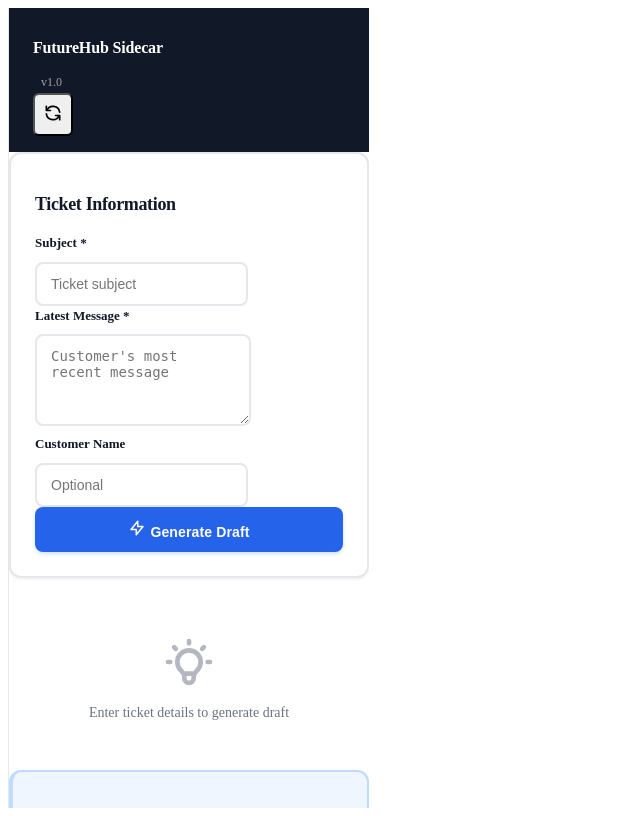
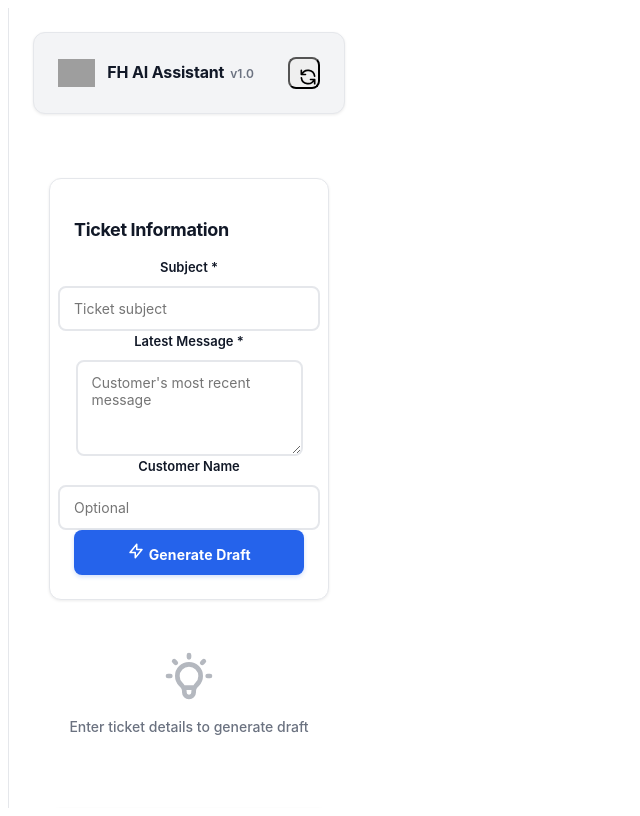
Before and after one commit to chrisrivero-dev/futurehub-sidecar, a Flask app: page /sidecar/ in a window 1280 px wide. Shown: the whole page, without its empty margins (0-640 px from the left). Run offline with Flask 3, Linux system fonts and the light colour scheme; grey boxes are pictures that could not be loaded.

Commit message:
UI: align sidecar header with cards, fix logo, refine header + reset button

```diff
--- a/static/css/ai_sidecar.css
+++ b/static/css/ai_sidecar.css
@@ -15,6 +15,12 @@
   --color-text: #111827;
   --color-text-secondary: #374151;
   --color-text-muted: #6b7280;
+  /* ===== Typography: Inter (Primary UI Font) ===== */
+  #ai-assistant-panel,
+  #ai-assistant-panel * {
+    font-family: "Inter", -apple-system, BlinkMacSystemFont, "Segoe UI", Roboto,
+      Helvetica, Arial, sans-serif;
+  }
 
   /* Typography - Larger, bolder scale */
   --font-size-base: 14px;
@@ -54,19 +60,53 @@ body {
   -webkit-font-smoothing: antialiased;
 }
 
-/* ===== Section Cards - More Prominent ===== */
+/* ===== Section Cards — Unified Stack (Embedded Sidecar) ===== */
 .section-card {
   background: var(--color-surface);
-  border: 2px solid var(--color-border);
+  border: 1px solid var(--color-border);
   border-radius: var(--radius-lg);
+
   padding: var(--spacing-lg);
-  margin-bottom: var(--spacing-lg);
+  margin: var(--spacing-lg);
+
   box-shadow: var(--shadow-card);
-  transition: box-shadow 0.2s;
 }
 
 .section-card:hover {
   box-shadow: var(--shadow-card-hover);
+}
+/* ===============================
+   Sidecar Header — SINGLE SOURCE OF TRUTH
+   =============================== */
+
+.sidecar-header {
+  background: #f3f4f6;
+  border-bottom: 1px solid #e5e7eb;
+
+  padding: var(--spacing-lg);
+  border-radius: var(--radius-lg);
+
+  box-shadow: var(--shadow-card);
+}
+
+.sidecar-header .header-content {
+  display: flex;
+  align-items: center;
+  gap: 12px;
+}
+
+.sidecar-header h1 {
+  margin: 0;
+  font-size: 16px;
+  font-weight: 700;
+  color: #111827; /* BLACK */
+  letter-spacing: -0.01em;
+}
+
+.sidecar-header .header-version {
+  font-size: 12px;
+  font-weight: 600;
+  color: #6b7280;
 }
 
 /* ===== Section Headers - Bold & Unmistakable ===== */
@@ -90,26 +130,23 @@ body {
 .section-header .section-title {
   margin-bottom: 0;
 }
+/* ===============================
+   Sidecar Header — AidKit-style
+   =============================== */
 
-/* ===== Header ===== */
-.sidecar-header {
-  background: var(--color-text);
-  border-bottom: none;
-  padding: var(--spacing-md) var(--spacing-lg);
+/* ===== Form Group Layout (Center Inputs, Keep Text Readable) ===== */
+.form-group {
+  display: flex;
+  flex-direction: column;
+  align-items: center; /* centers Subject + Customer Name */
+  text-align: left; /* text inside stays readable */
 }
-
-.header-content h1 {
-  font-size: var(--font-size-lg);
-  font-weight: var(--weight-bold);
-  color: white;
-  letter-spacing: -0.01em;
-}
-
-.header-version {
-  font-size: var(--font-size-xs);
-  color: rgba(255, 255, 255, 0.6);
-  margin-left: var(--spacing-xs);
-  font-weight: var(--weight-medium);
+/* ===== Form Group Layout (Center Inputs) ===== */
+.form-group {
+  display: flex;
+  flex-direction: column;
+  align-items: center; /* ← THIS is what centers the fields */
+  text-align: left;
 }
 
 /* ===== Forms - Larger, More Confident ===== */
@@ -119,6 +156,12 @@ body {
   color: var(--color-text);
   margin-bottom: var(--spacing-xs);
   display: block;
+}
+/* Center single-line inputs without stretching full width */
+.form-group input[type="text"],
+.form-group input[type="email"] {
+  width: 100%;
+  max-width: 260px;
 }
 
 .form-group input,
@@ -892,6 +923,14 @@ body {
 /* ============================================
    6. GENERAL HIERARCHY REFINEMENTS
    ============================================ */
+/* Re-unify card stack spacing */
+.sidecar-content > .section-card {
+  margin-bottom: var(--spacing-md);
+}
+
+.sidecar-content > .section-card:last-child {
+  margin-bottom: 0;
+}
 
 /* Strengthen visual separation between major sections */
 .section-card + .section-card {
@@ -1068,14 +1113,47 @@ textarea:focus-visible {
     transform: rotate(360deg);
   }
 }
-/* Widget (embedded) mode */
+/* ===============================
+   Widget (embedded) mode — CLEAN
+   =============================== */
+/* ===============================
+   Widget (embedded) mode — FINAL
+   =============================== */
+
 #ai-assistant-panel.sidecar-embedded {
-  width: 360px; /* typical Help Scout / Freshdesk */
+  width: 360px; /* Help Scout / Freshdesk width */
   max-width: 100%;
-  height: 100vh;
-  overflow-y: auto;
+  height: 100vh; /* Anchor the widget */
+  display: flex; /* REQUIRED for internal scroll */
+  flex-direction: column;
   background: var(--color-surface);
   border-left: 1px solid var(--color-border);
+}
+
+/* Structural container */
+.sidecar-container {
+  display: flex;
+  flex-direction: column;
+}
+
+/* Main scroll area */
+.sidecar-content {
+  padding: var(--spacing-md);
+}
+
+/* Inner container holds the scroll */
+.sidecar-container {
+  display: flex;
+  flex-direction: column;
+  height: 100%;
+}
+
+/* THIS is where scrolling belongs */
+.sidecar-content {
+  flex: 1;
+  overflow-y: auto;
+  -webkit-overflow-scrolling: touch;
+  padding-bottom: 24px;
 }
 
 /* Full page mode (optional, dev only) */
@@ -1333,3 +1411,77 @@ button[aria-expanded="true"] .dropdown-caret {
 .auto-send-status.warning {
   color: #d97706;
 }
+.header-content {
+  display: flex;
+  align-items: center;
+  gap: 12px;
+}
+
+.header-logo {
+  height: 28px;
+  width: auto;
+  flex-shrink: 0;
+}
+
+.header-text {
+  display: flex;
+  align-items: baseline;
+  gap: 6px;
+}
+/* ===============================
+   Sidecar Header — MATCH SECTION CARDS
+   =============================== */
+
+.sidecar-header {
+  background: #f3f4f6;
+  border: 1px solid var(--color-border);
+  border-radius: var(--radius-lg);
+
+  padding: var(--spacing-lg);
+  margin: var(--spacing-lg);
+  margin-bottom: var(--spacing-lg);
+
+  box-shadow: var(--shadow-card);
+
+  display: flex;
+  align-items: center;
+}
+.header-content {
+  display: flex;
+  align-items: center;
+  gap: 12px;
+}
+
+.header-logo {
+  height: 28px;
+  width: auto;
+  flex-shrink: 0;
+}
+
+.header-text {
+  display: flex;
+  align-items: baseline;
+  gap: 6px;
+}
+
+.sidecar-header h1 {
+  margin: 0;
+  font-size: 16px;
+  font-weight: 700;
+  color: #111827;
+}
+
+.header-version {
+  font-size: 12px;
+  font-weight: 600;
+  color: #6b7280;
+}
+.btn-icon {
+  width: 32px;
+  height: 32px;
+  font-size: 16px;
+
+  margin-left: auto;
+
+  border-radius: 8px;
+}
--- a/templates/ai_sidecar.html
+++ b/templates/ai_sidecar.html
@@ -1,5 +1,5 @@
 <!-- templates/ai_sidecar.html -->
-<!doctype html>
+<!DOCTYPE html>
 <html lang="en">
   <head>
     <meta charset="UTF-8" />
@@ -17,9 +17,17 @@
         <!-- Header -->
         <header class="sidecar-header">
           <div class="header-content">
-            <h1>FutureHub Sidecar</h1>
-            <span class="header-version">v1.0</span>
+            <img
+              src="{{ url_for('static', filename='img/futurehub_logo_dark.png') }}"
+              alt="FutureHub"
+              class="header-logo"
+            />
+            <div class="header-text">
+              <h1>FH AI Assistant</h1>
+              <span class="header-version">v1.0</span>
+            </div>
           </div>
+
           <button id="reset-btn" class="btn-icon" title="Reset">
             <svg
               class="icon"
@@ -161,11 +169,19 @@
                 </div>
               </div>
               <div class="metric-explainer">
-                <p><strong>Confidence</strong> — How certain the AI is that this response matches the customer’s intent.</p>
-                <p><strong>Safety</strong> — Whether the response is safe to send without policy or risk concerns.</p>
-                <p><strong>Ambiguity</strong> — Indicates unclear or incomplete customer information.</p>
+                <p>
+                  <strong>Confidence</strong> — How certain the AI is that this
+                  response matches the customer’s intent.
+                </p>
+                <p>
+                  <strong>Safety</strong> — Whether the response is safe to send
+                  without policy or risk concerns.
+                </p>
+                <p>
+                  <strong>Ambiguity</strong> — Indicates unclear or incomplete
+                  customer information.
+                </p>
               </div>
-
             </section>
 
             <!-- 3. Intent Classification -->
@@ -188,13 +204,19 @@
                 <h2 class="section-title">Draft Response</h2>
               </div>
 
-              <textarea id="draft-text" class="draft-textarea" rows="8"></textarea>
+              <textarea
+                id="draft-text"
+                class="draft-textarea"
+                rows="8"
+              ></textarea>
 
-              <button id="insert-draft-btn" class="btn-secondary btn-block btn-sm">
+              <button
+                id="insert-draft-btn"
+                class="btn-secondary btn-block btn-sm"
+              >
                 Insert into Reply
               </button>
             </section>
-
 
             <!-- 5. Suggested Actions -->
             <section class="section-card">
```
Also changed, not shown: other parts of static/css/ai_sidecar.css (+33 -39 lines).
